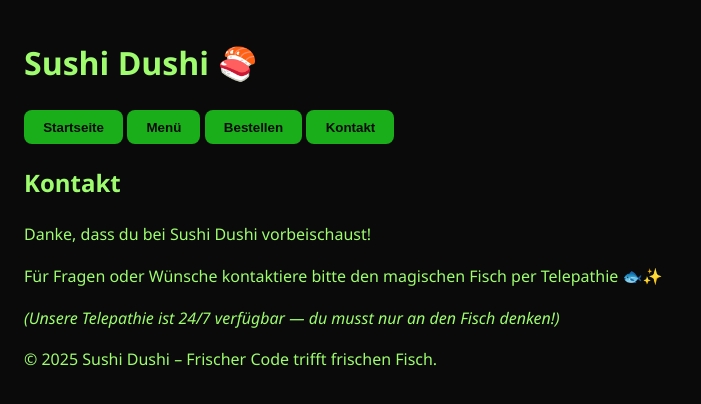
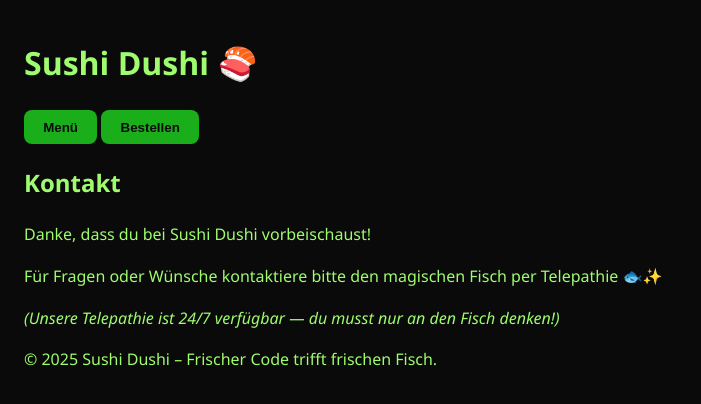
Before and after one commit to Team-Blauer-Creeper/Sushidushi.github.io, a plain HTML site: page index.html in a window 1280 px wide. Shown: the whole page, without its empty margins (0-701 px from the left). Drawn offline with Linux system fonts and the light colour scheme.

Commit message:
Aktualisieren von index.html

```diff
--- a/index.html
+++ b/index.html
@@ -10,10 +10,8 @@
   <header>
     <h1>Sushi Dushi 🍣</h1>
     <nav>
-      <a href="index.html"><button>Startseite</button></a>
       <a href="menu.html"><button>Menü</button></a>
       <a href="bestellen.html"><button>Bestellen</button></a>
-      <a href="#kontakt"><button class="kontakt">Kontakt</button></a>
     </nav>
   </header>
 
```
